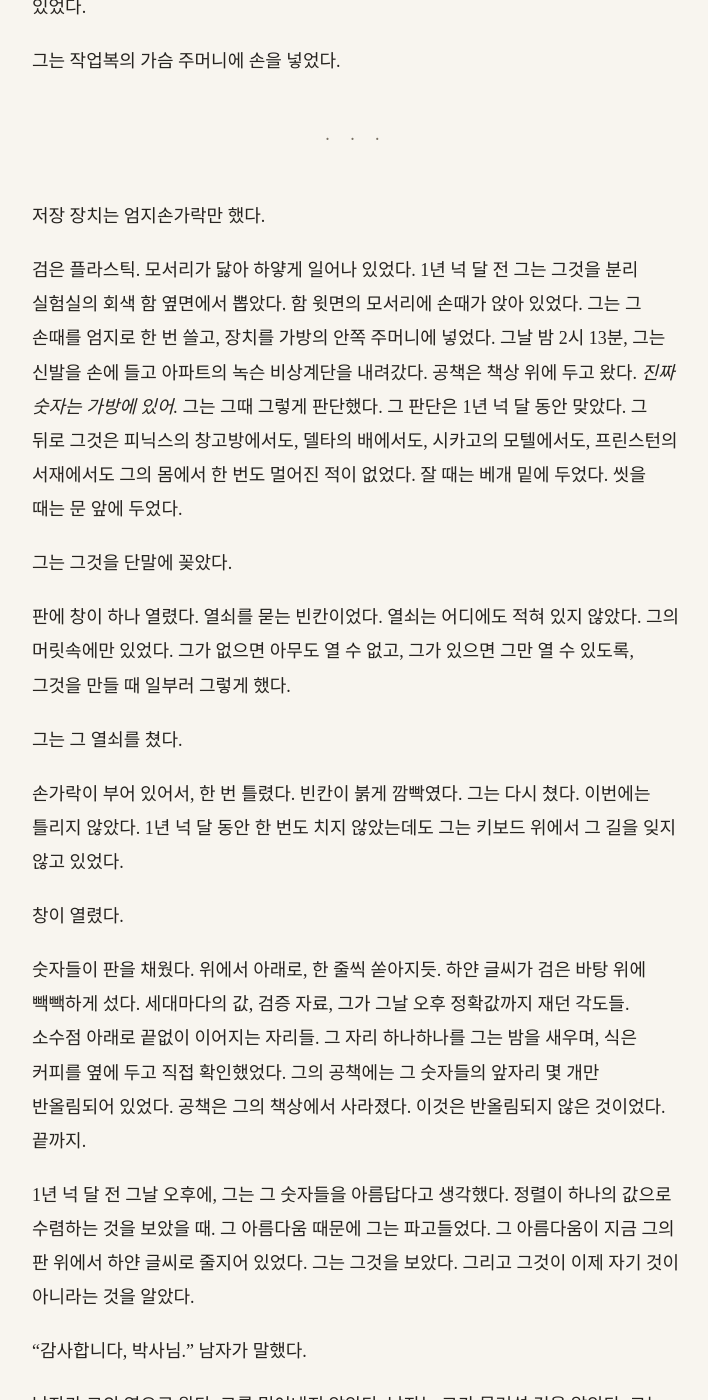
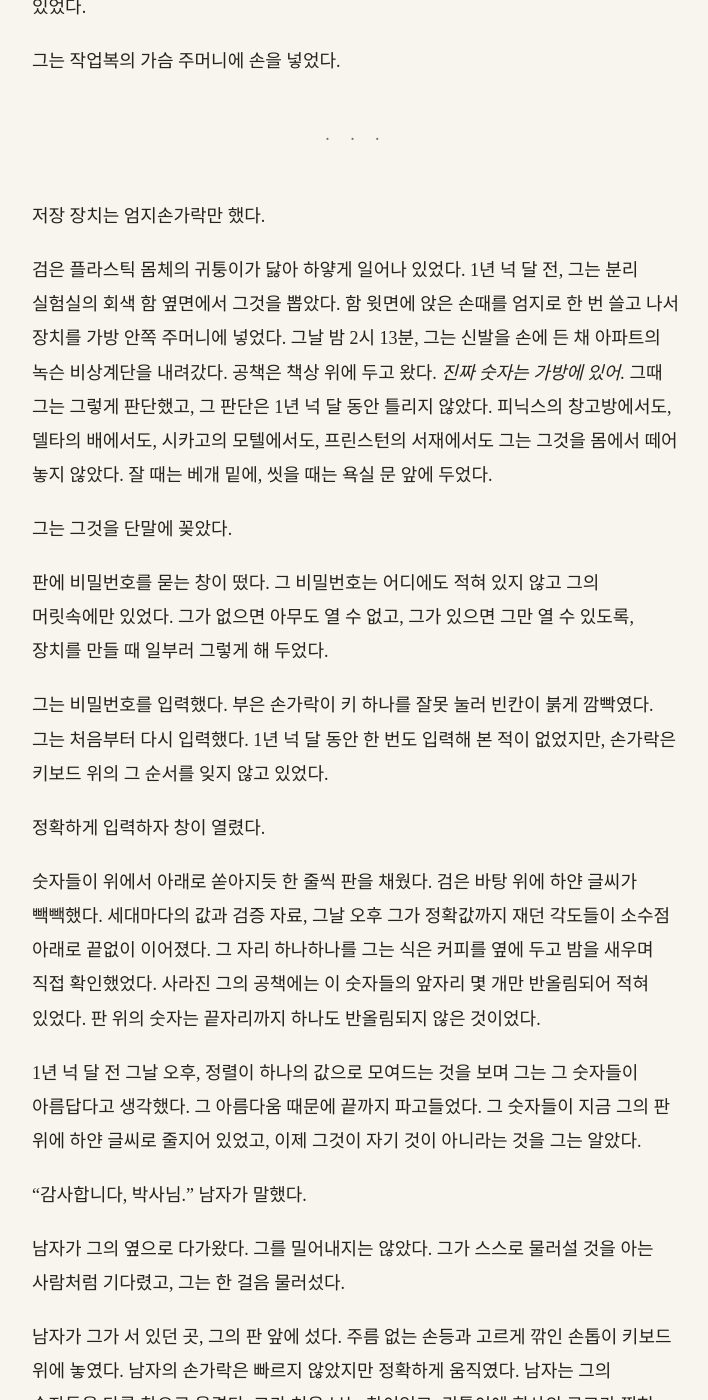
Before and after one commit to kangkkang/writer_s1_public, a Jekyll site: the page built from vol1/034.md, in a window 1280 px wide and 1400 px high, scrolled down 10896 px. Shown: the whole window, without its empty margins (284-992 px from the left). Built offline with Jekyll 4.4.1, drawn with Linux system fonts in a browser that asks for light colours; our own code applies the rules of GitHub Pages for plain Markdown files; some of the changed text lies outside the part shown.

Commit message:
Update from https://github.com/kangkkang/writer_s1/commit/525b6cf8e23c66e02200ffde62cabe1106a846d4

```diff
--- a/vol1/034.md
+++ b/vol1/034.md
@@ -204,33 +204,31 @@
 
 저장 장치는 엄지손가락만 했다.
 
-검은 플라스틱. 모서리가 닳아 하얗게 일어나 있었다. 1년 넉 달 전 그는 그것을 분리 실험실의 회색 함 옆면에서 뽑았다. 함 윗면의 모서리에 손때가 앉아 있었다. 그는 그 손때를 엄지로 한 번 쓸고, 장치를 가방의 안쪽 주머니에 넣었다. 그날 밤 2시 13분, 그는 신발을 손에 들고 아파트의 녹슨 비상계단을 내려갔다. 공책은 책상 위에 두고 왔다. *진짜 숫자는 가방에 있어.* 그는 그때 그렇게 판단했다. 그 판단은 1년 넉 달 동안 맞았다. 그 뒤로 그것은 피닉스의 창고방에서도, 델타의 배에서도, 시카고의 모텔에서도, 프린스턴의 서재에서도 그의 몸에서 한 번도 멀어진 적이 없었다. 잘 때는 베개 밑에 두었다. 씻을 때는 문 앞에 두었다.
+검은 플라스틱 몸체의 귀퉁이가 닳아 하얗게 일어나 있었다. 1년 넉 달 전, 그는 분리 실험실의 회색 함 옆면에서 그것을 뽑았다. 함 윗면에 앉은 손때를 엄지로 한 번 쓸고 나서 장치를 가방 안쪽 주머니에 넣었다. 그날 밤 2시 13분, 그는 신발을 손에 든 채 아파트의 녹슨 비상계단을 내려갔다. 공책은 책상 위에 두고 왔다. *진짜 숫자는 가방에 있어.* 그때 그는 그렇게 판단했고, 그 판단은 1년 넉 달 동안 틀리지 않았다. 피닉스의 창고방에서도, 델타의 배에서도, 시카고의 모텔에서도, 프린스턴의 서재에서도 그는 그것을 몸에서 떼어 놓지 않았다. 잘 때는 베개 밑에, 씻을 때는 욕실 문 앞에 두었다.
 
 그는 그것을 단말에 꽂았다.
 
-판에 창이 하나 열렸다. 열쇠를 묻는 빈칸이었다. 열쇠는 어디에도 적혀 있지 않았다. 그의 머릿속에만 있었다. 그가 없으면 아무도 열 수 없고, 그가 있으면 그만 열 수 있도록, 그것을 만들 때 일부러 그렇게 했다.
+판에 비밀번호를 묻는 창이 떴다. 그 비밀번호는 어디에도 적혀 있지 않고 그의 머릿속에만 있었다. 그가 없으면 아무도 열 수 없고, 그가 있으면 그만 열 수 있도록, 장치를 만들 때 일부러 그렇게 해 두었다.
 
-그는 그 열쇠를 쳤다.
+그는 비밀번호를 입력했다. 부은 손가락이 키 하나를 잘못 눌러 빈칸이 붉게 깜빡였다. 그는 처음부터 다시 입력했다. 1년 넉 달 동안 한 번도 입력해 본 적이 없었지만, 손가락은 키보드 위의 그 순서를 잊지 않고 있었다.
 
-손가락이 부어 있어서, 한 번 틀렸다. 빈칸이 붉게 깜빡였다. 그는 다시 쳤다. 이번에는 틀리지 않았다. 1년 넉 달 동안 한 번도 치지 않았는데도 그는 키보드 위에서 그 길을 잊지 않고 있었다.
+정확하게 입력하자 창이 열렸다.
 
-창이 열렸다.
+숫자들이 위에서 아래로 쏟아지듯 한 줄씩 판을 채웠다. 검은 바탕 위에 하얀 글씨가 빽빽했다. 세대마다의 값과 검증 자료, 그날 오후 그가 정확값까지 재던 각도들이 소수점 아래로 끝없이 이어졌다. 그 자리 하나하나를 그는 식은 커피를 옆에 두고 밤을 새우며 직접 확인했었다. 사라진 그의 공책에는 이 숫자들의 앞자리 몇 개만 반올림되어 적혀 있었다. 판 위의 숫자는 끝자리까지 하나도 반올림되지 않은 것이었다.
 
-숫자들이 판을 채웠다. 위에서 아래로, 한 줄씩 쏟아지듯. 하얀 글씨가 검은 바탕 위에 빽빽하게 섰다. 세대마다의 값, 검증 자료, 그가 그날 오후 정확값까지 재던 각도들. 소수점 아래로 끝없이 이어지는 자리들. 그 자리 하나하나를 그는 밤을 새우며, 식은 커피를 옆에 두고 직접 확인했었다. 그의 공책에는 그 숫자들의 앞자리 몇 개만 반올림되어 있었다. 공책은 그의 책상에서 사라졌다. 이것은 반올림되지 않은 것이었다. 끝까지.
-
-1년 넉 달 전 그날 오후에, 그는 그 숫자들을 아름답다고 생각했다. 정렬이 하나의 값으로 수렴하는 것을 보았을 때. 그 아름다움 때문에 그는 파고들었다. 그 아름다움이 지금 그의 판 위에서 하얀 글씨로 줄지어 있었다. 그는 그것을 보았다. 그리고 그것이 이제 자기 것이 아니라는 것을 알았다.
+1년 넉 달 전 그날 오후, 정렬이 하나의 값으로 모여드는 것을 보며 그는 그 숫자들이 아름답다고 생각했다. 그 아름다움 때문에 끝까지 파고들었다. 그 숫자들이 지금 그의 판 위에 하얀 글씨로 줄지어 있었고, 이제 그것이 자기 것이 아니라는 것을 그는 알았다.
 
 "감사합니다, 박사님." 남자가 말했다.
 
-남자가 그의 옆으로 왔다. 그를 밀어내지 않았다. 남자는 그가 물러설 것을 알았다. 그는 물러섰다. 한 걸음.
+남자가 그의 옆으로 다가왔다. 그를 밀어내지는 않았다. 그가 스스로 물러설 것을 아는 사람처럼 기다렸고, 그는 한 걸음 물러섰다.
 
-남자가 그의 자리, 그의 판 앞에 섰다. 남자가 키보드 위에 손을 올렸다. 손등에 주름이 없었다. 손톱이 고르게 깎여 있었다. 손가락이 움직였다. 빠르지 않았다. 정확했다. 남자는 그의 숫자들을 다른 창으로 옮겼다. 그가 모르는 창이었다. 그 창에 회사의 로고가 있었다.
+남자가 그가 서 있던 곳, 그의 판 앞에 섰다. 주름 없는 손등과 고르게 깎인 손톱이 키보드 위에 놓였다. 남자의 손가락은 빠르지 않았지만 정확하게 움직였다. 남자는 그의 숫자들을 다른 창으로 옮겼다. 그가 처음 보는 창이었고, 귀퉁이에 회사의 로고가 찍혀 있었다.
 
-초기화의 막대는 여섯째 칸에서 멈춰 있었다. 마지막 칸이 회색으로 남아 있었다. 남자가 그 창을 닫았다. 막대가 사라졌다.
+여섯째 칸에서 멈춘 초기화의 막대는 마지막 칸이 회색인 채로 남아 있었다. 남자가 그 창을 닫자 막대도 사라졌다.
 
-다른 판 하나에서 그의 계측 창은 여전히 열려 있었다. 낮게 누운 곡선. 남자는 그 창을 보지도 닫지도 않았다. 그것은 그가 연 창이었고, 남자가 필요로 하는 창이 아니었다.
+다른 판에는 그가 열어 둔 계측 창이 여전히 떠 있었다. 곡선이 낮게 누워 있었다. 남자는 그 창을 보지도 닫지도 않았다. 남자에게 필요한 창이 아니었다.
 
-벽의 숫자가 *00:19:08*이었다.
+업데이트까지 남은 시간은 *00:19:08*이었다.
 
 ---
 
```
